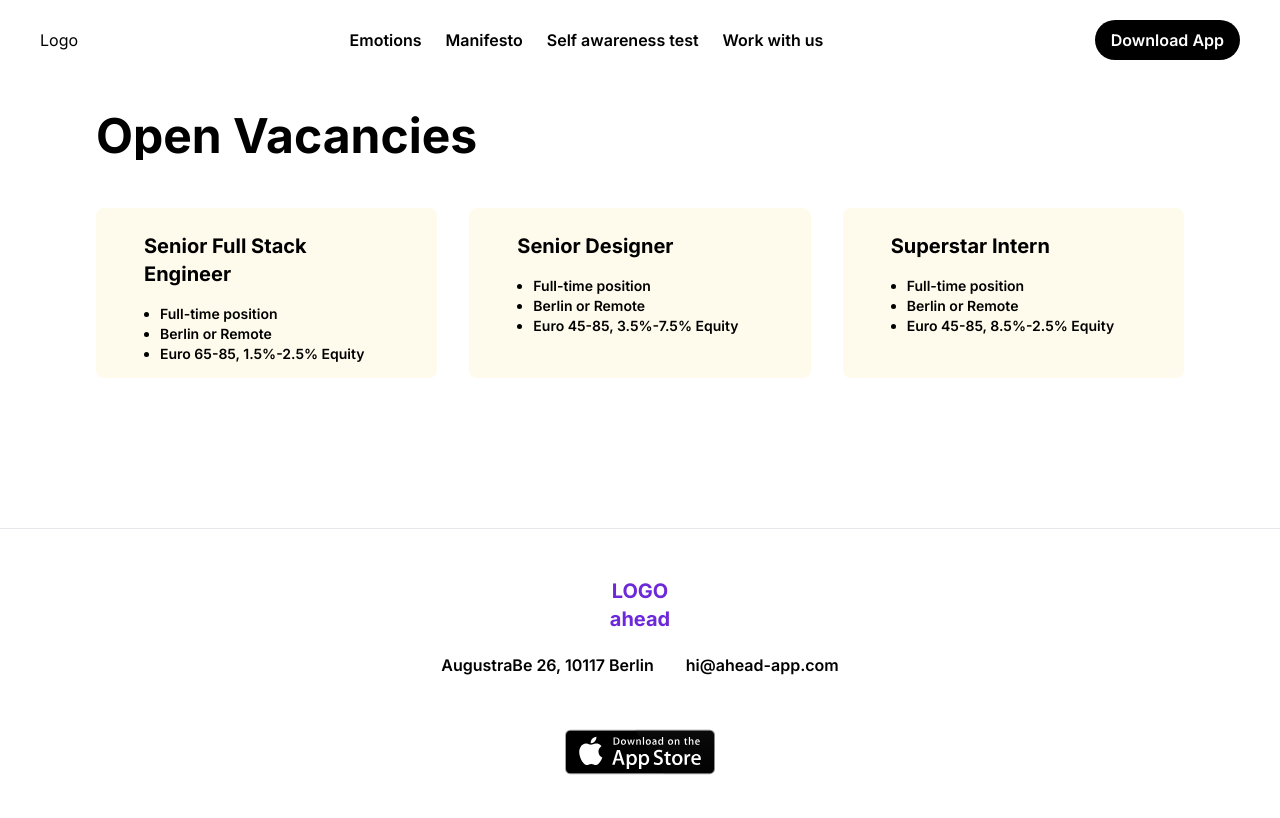
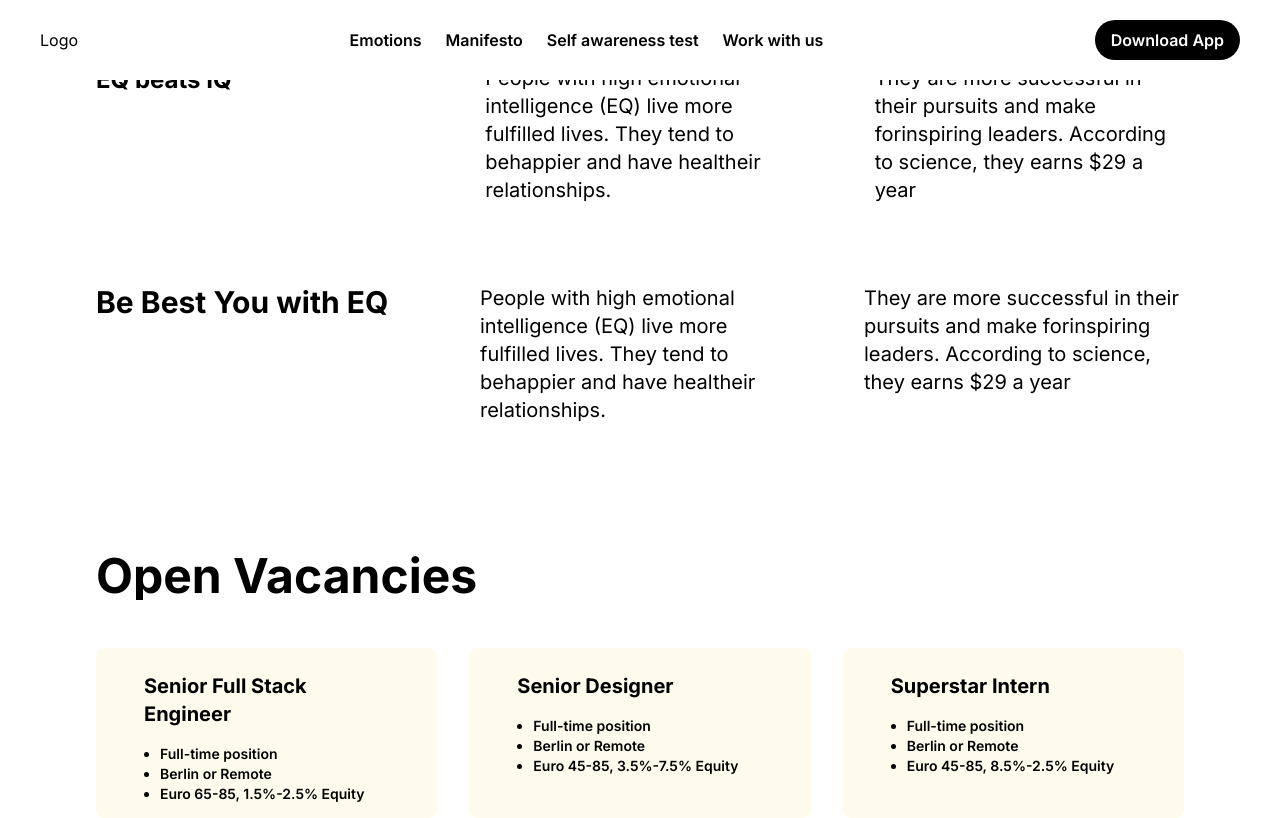
Before and after one commit to rushirrj/density-exchange-task, a Next.js app: page / in a window 1280 px wide. Shown: the top 818 px of the page. Built offline with nearby package versions, Linux system fonts and the light colour scheme.

Commit message:
Create Static Components

```diff
--- a/src/app/page.js
+++ b/src/app/page.js
@@ -2,12 +2,16 @@ import Image from "next/image";
 import Navbar from "../components/Navbar";
 import Footer from "../components/Footer";
 import Openvacancies from "../components/Openvacancies";
+import EQbeatsIQ from "../components/EQbeatsIQ";
+import BeBestYou from "../components/BeBestYou";
 export default function Home() {
   return (
     <>
       <Navbar />
+      <EQbeatsIQ />
+      <BeBestYou />
       <Openvacancies />
-      <Footer/>
+      <Footer />
     </>
   );
 }
--- /dev/null
+++ b/src/components/BeBestYou.jsx
@@ -0,0 +1,19 @@
+import React from "react";
+
+const BeBestYou = () => {
+  return (
+    <section className="mt-[3rem] grid grid-cols-3 px-20 gap-8">
+      <div className="text-3xl font-bold p-4">Be Best You with EQ</div>
+      <div className="text-xl p-4">
+        People with high emotional intelligence (EQ) live more fulfilled lives.
+        They tend to behappier and have healtheir relationships.
+      </div>
+      <div className="text-xl p-4">
+        They are more successful in their pursuits and make forinspiring
+        leaders. According to science, they earns $29 a year
+      </div>
+    </section>
+  );
+};
+
+export default BeBestYou;
--- /dev/null
+++ b/src/components/EQbeatsIQ.jsx
@@ -0,0 +1,19 @@
+import React from "react";
+
+const EQbeatsIQ = () => {
+  return (
+    <section className="mt-[3rem] grid grid-cols-3  px-20 gap-12">
+      <div className="text-2xl font-bold p-4">EQ beats IQ</div>
+      <div className="text-xl p-4">
+        People with high emotional intelligence (EQ) live more fulfilled lives.
+        They tend to behappier and have healtheir relationships.
+      </div>
+      <div className="text-xl p-4">
+        They are more successful in their pursuits and make forinspiring
+        leaders. According to science, they earns $29 a year
+      </div>
+    </section>
+  );
+};
+
+export default EQbeatsIQ;
```
